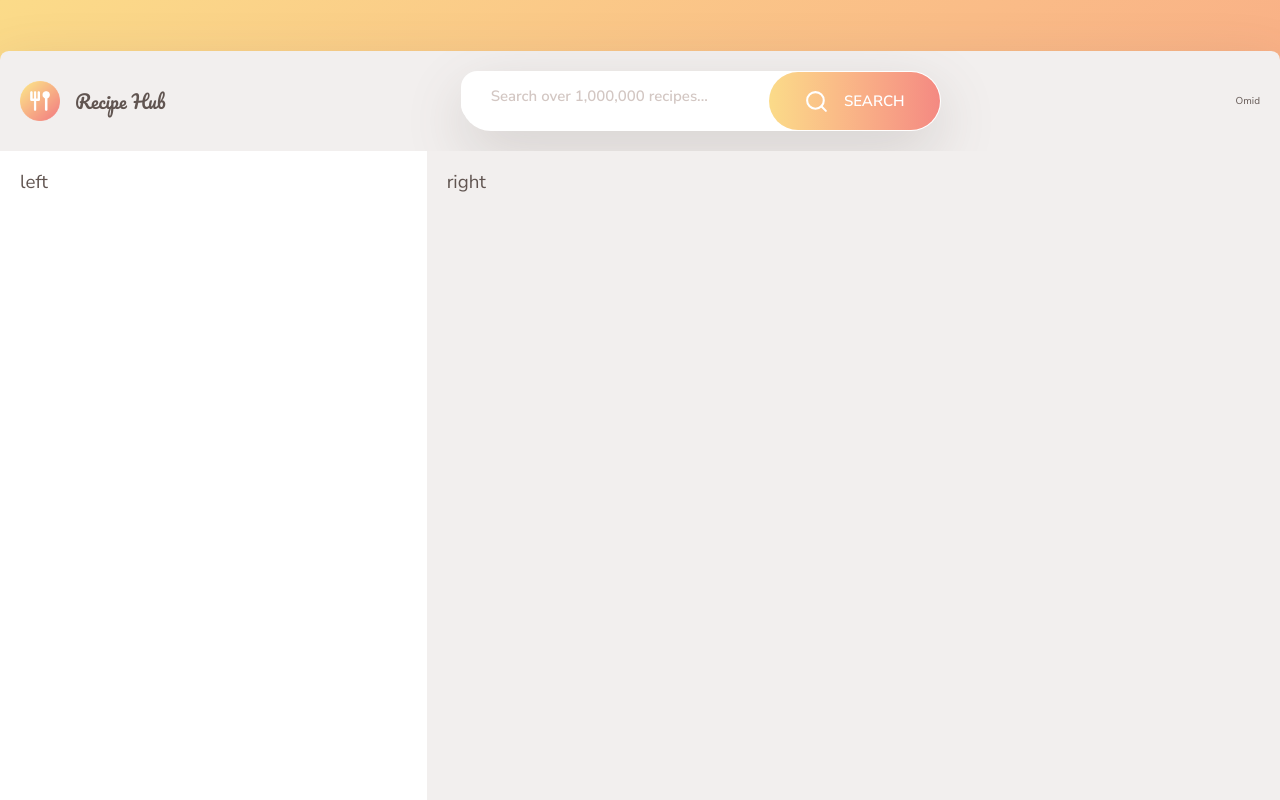
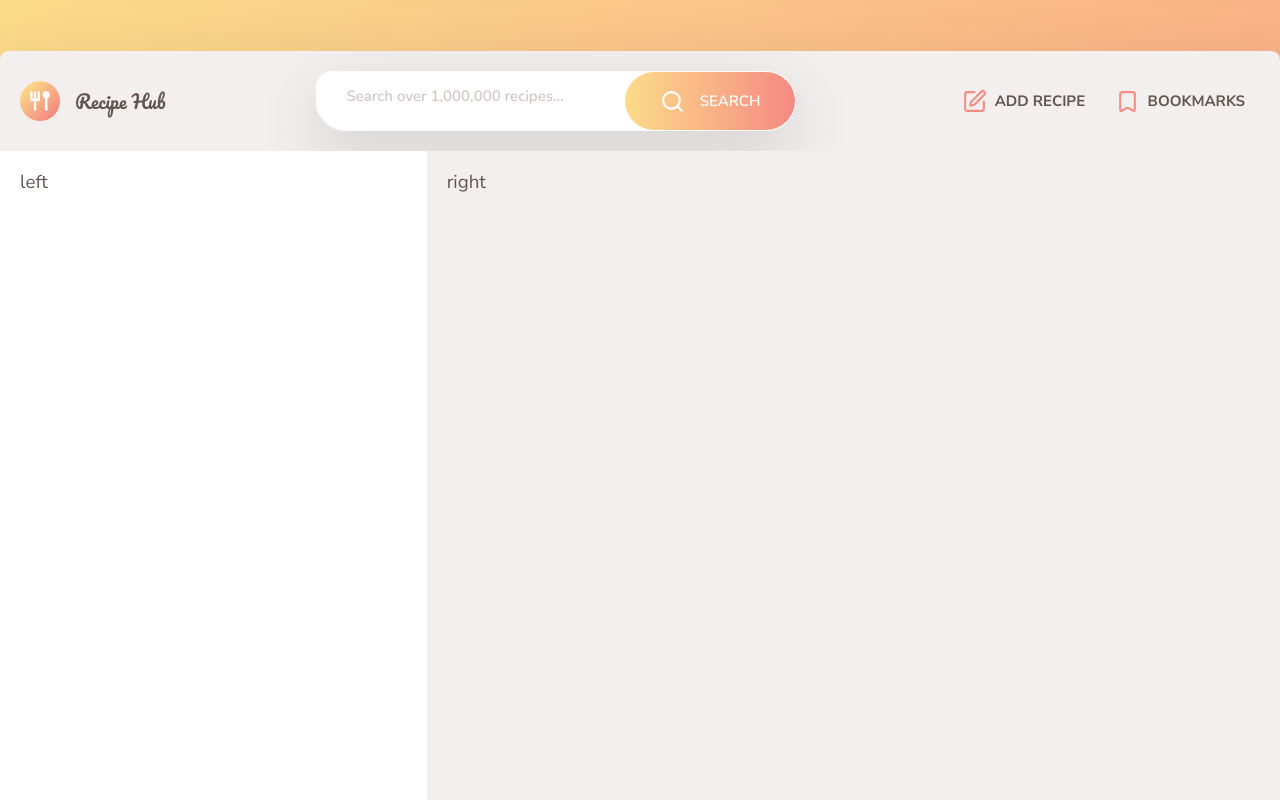
Before and after one commit to omidsdgi/recipe-hub, a Next.js app: page / in a window 1280 px wide. Shown: the top 800 px of the page. Built offline with nearby package versions, Linux system fonts and the light colour scheme.

Commit message:
feat(page):extract header content into Header component

```diff
--- a/src/app/page.tsx
+++ b/src/app/page.tsx
@@ -1,5 +1,5 @@
-import {Logo} from "@/components";
-import {SearchForm} from "@/components/layout/header";
+import {Header} from "@/components/layout";
+
 
 export default function Home() {
     return (
@@ -7,12 +7,7 @@ export default function Home() {
             className="flex items-center justify-center bg-gradient-to-br from-[var(--gradient-from)] to-[var(--gradient-to)]">
             <div
                 className="my-[4vw] sm:my-6 lg:my-[4vw] w-full max-w-[140rem] lg:min-h-[117rem] overflow-hidden rounded-none sm:roundede:lg lg:rounded-xl bg-surface shadow-card">
-                    <header
-                        className=" flex flex-col lg:flex-row gap-6 lg:h-40 h-70 w-full lg:items-center lg:justify-between bg-muted px-6 lg:px-8 ">
-                        <Logo/>
-                        <SearchForm/>
-                        <h1>Omid</h1>
-                    </header>
+                <Header/>
                 <main
                     className=" grid min-h-[107rem] grid-cols-[1fr_2fr] " >
                     <section className="bg-card p-8 text-3xl">
--- /dev/null
+++ b/src/components/layout/header/Header.tsx
@@ -0,0 +1,15 @@
+import {Logo} from "@/components";
+import {Navigation, SearchForm} from "@/components/layout";
+
+const Header = () => {
+    return (
+        <header
+            className=" flex flex-col lg:flex-row gap-6 lg:h-40 h-70 w-full lg:items-center lg:justify-between bg-muted px-6 lg:px-8 ">
+            <Logo/>
+            <SearchForm/>
+            <Navigation/>
+        </header>
+    );
+};
+
+export default Header;
--- a/src/components/layout/header/index.ts
+++ b/src/components/layout/header/index.ts
@@ -2,3 +2,4 @@ export {default as Logo} from './Logo';
 export {default as SearchForm} from './SearchForm';
 export {default as Navigation} from './Navigation';
 export {default as NavButton} from './NavButton';
+export {default as Header} from './Header';
```
Lines whose indentation alone changed are shown as unchanged.
